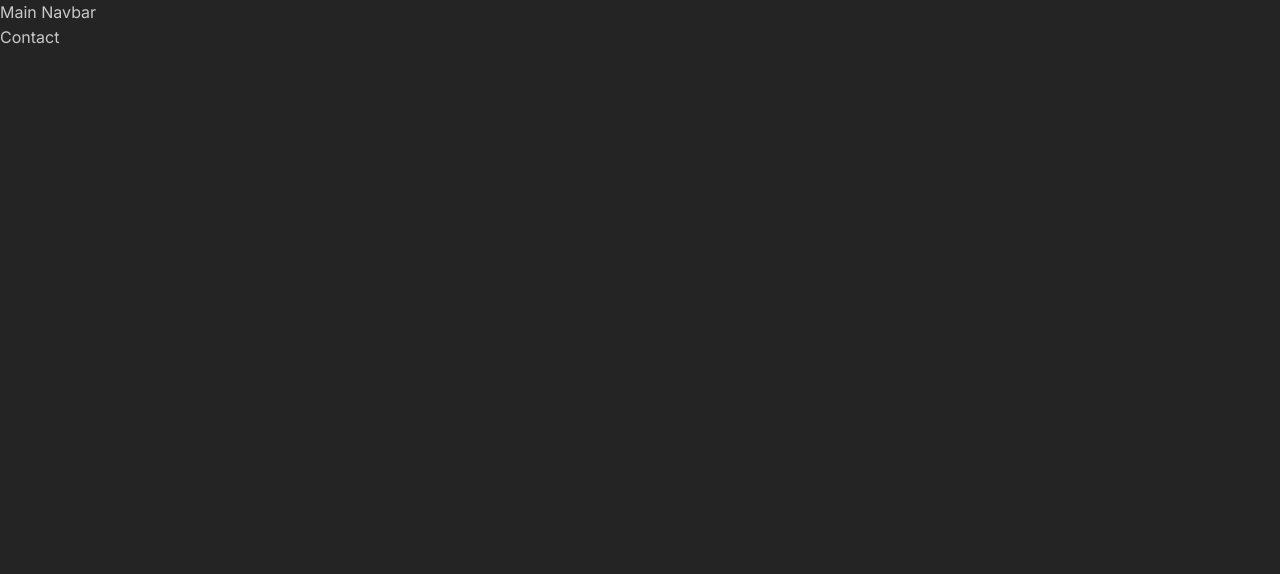
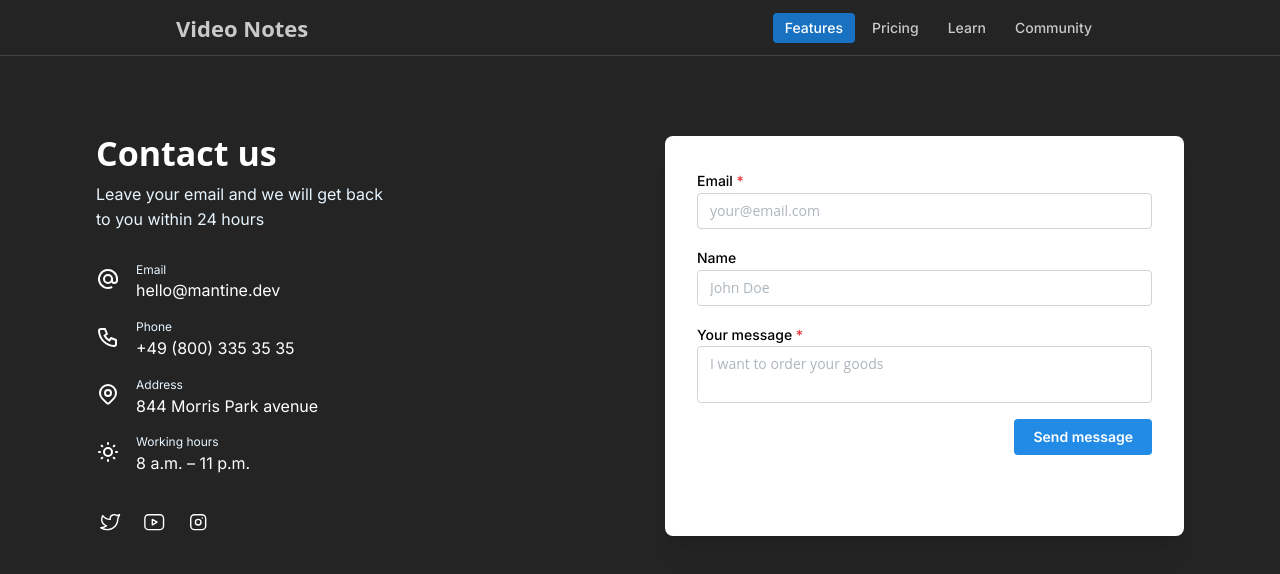
Before and after one commit to prachi681/Video-Notes, a Next.js app in the folder frontend/: page /contact in a window 1280 px wide. Shown: the top 574 px of the page. Built offline with nearby package versions, Linux system fonts and the light colour scheme.

Commit message:
added contact form

```diff
--- /dev/null
+++ b/frontend/src/app/(main)/contact/ContactIcons.jsx
@@ -0,0 +1,33 @@
+import { Text, Box, Stack, rem } from '@mantine/core';
+import { IconSun, IconPhone, IconMapPin, IconAt } from '@tabler/icons-react';
+import classes from './contacticon.module.css';
+
+
+function ContactIcon({ icon: Icon, title, description, ...others }) {
+  return (
+    <div className={classes.wrapper} {...others}>
+      <Box mr="md">
+        <Icon style={{ width: rem(24), height: rem(24) }} />
+      </Box>
+
+      <div>
+        <Text size="xs" className={classes.title}>
+          {title}
+        </Text>
+        <Text className={classes.description}>{description}</Text>
+      </div>
+    </div>
+  );
+}
+
+const MOCKDATA = [
+  { title: 'Email', description: 'hello@mantine.dev', icon: IconAt },
+  { title: 'Phone', description: '+49 (800) 335 35 35', icon: IconPhone },
+  { title: 'Address', description: '844 Morris Park avenue', icon: IconMapPin },
+  { title: 'Working hours', description: '8 a.m. – 11 p.m.', icon: IconSun },
+];
+
+export function ContactIconsList() {
+  const items = MOCKDATA.map((item, index) => <ContactIcon key={index} {...item} />);
+  return <Stack>{items}</Stack>;
+}
--- /dev/null
+++ b/frontend/src/app/(main)/contact/contact.module.css
@@ -0,0 +1,64 @@
+.wrapper {
+    min-height: rem(400px);
+    /* background-image: linear-gradient(
+      -60deg,
+      var(--mantine-color-blue-4) 0%,
+      var(--mantine-color-blue-7) 100%
+    ); */
+    /* border-radius: var(--mantine-radius-md); */
+    padding: calc(var(--mantine-spacing-xl) * 2.5);
+
+    @media (max-width: $mantine-breakpoint-sm) {
+      padding: calc(var(--mantine-spacing-xl) * 1.5);
+    }
+  }
+
+  .title {
+    font-family:
+      Greycliff CF,
+      var(--mantine-font-family);
+    color: var(--mantine-color-white);
+    line-height: 1;
+  }
+
+  .description {
+    color: var(--mantine-color-blue-0);
+    max-width: rem(300px);
+
+    @media (max-width: $mantine-breakpoint-sm) {
+      max-width: 100%;
+    }
+  }
+
+  .form {
+    background-color: var(--mantine-color-white);
+    padding: var(--mantine-spacing-xl);
+    border-radius: var(--mantine-radius-md);
+    box-shadow: var(--mantine-shadow-lg);
+  }
+
+  .social {
+    color: var(--mantine-color-white);
+
+    @mixin hover {
+      color: var(--mantine-color-blue-1);
+    }
+  }
+
+  .input {
+    background-color: var(--mantine-color-white);
+    border-color: var(--mantine-color-gray-4);
+    color: var(--mantine-color-black);
+
+    &::placeholder {
+      color: var(--mantine-color-gray-5);
+    }
+  }
+
+  .inputLabel {
+    color: var(--mantine-color-black);
+  }
+
+  .control {
+    background-color: var(--mantine-color-blue-6);
+  }
--- /dev/null
+++ b/frontend/src/app/(main)/contact/contacticon.module.css
@@ -0,0 +1,18 @@
+.wrapper {
+    display: flex;
+    align-items: center;
+    color: var(--mantine-color-white);
+  }
+
+  .icon {
+    margin-right: var(--mantine-spacing-md);
+    background-color: transparent;
+  }
+
+  .title {
+    color: var(--mantine-color-blue-0);
+  }
+
+  .description {
+    color: var(--mantine-color-white);
+  }
--- a/frontend/src/app/(main)/contact/page.jsx
+++ b/frontend/src/app/(main)/contact/page.jsx
@@ -1,9 +1,73 @@
-import React from 'react'
+'user client';
+import {
+  Text,
+  Title,
+  SimpleGrid,
+  TextInput,
+  Textarea,
+  Button,
+  Group,
+  ActionIcon,
+  Container,
+} from '@mantine/core';
+import { IconBrandTwitter, IconBrandYoutube, IconBrandInstagram } from '@tabler/icons-react';
+import { ContactIconsList } from './ContactIcons';
+import classes from './contact.module.css';
+
+const social = [IconBrandTwitter, IconBrandYoutube, IconBrandInstagram];
 
 const Contact = () => {
+
+  const icons = social.map((Icon, index) => (
+    <ActionIcon key={index} size={28} className={classes.social} variant="transparent">
+      <Icon size="1.4rem" stroke={1.5} />
+    </ActionIcon>
+  ));
+
   return (
-    <div>Contact</div>
+    <Container size="xl">
+      <div className={classes.wrapper}>
+        <SimpleGrid cols={{ base: 1, sm: 2 }} spacing={50}>
+          <div>
+            <Title className={classes.title}>Contact us</Title>
+            <Text className={classes.description} mt="sm" mb={30}>
+              Leave your email and we will get back to you within 24 hours
+            </Text>
+
+            <ContactIconsList />
+
+            <Group mt="xl">{icons}</Group>
+          </div>
+          <div className={classes.form}>
+            <TextInput
+              label="Email"
+              placeholder="your@email.com"
+              required
+              classNames={{ input: classes.input, label: classes.inputLabel }}
+            />
+            <TextInput
+              label="Name"
+              placeholder="John Doe"
+              mt="md"
+              classNames={{ input: classes.input, label: classes.inputLabel }}
+            />
+            <Textarea
+              required
+              label="Your message"
+              placeholder="I want to order your goods"
+              minRows={4}
+              mt="md"
+              classNames={{ input: classes.input, label: classes.inputLabel }}
+            />
+
+            <Group justify="flex-end" mt="md">
+              <Button className={classes.control}>Send message</Button>
+            </Group>
+          </div>
+        </SimpleGrid>
+      </div>
+    </Container>
   )
 }
 
-export default Contact
+export default Contact;
--- a/frontend/src/app/(main)/navbar.jsx
+++ b/frontend/src/app/(main)/navbar.jsx
@@ -1,9 +1,47 @@
-import React from 'react'
+'use client';
+import { useState } from 'react';
+import { Container, Group, Burger, Title } from '@mantine/core';
+import { useDisclosure } from '@mantine/hooks';
+import classes from './navbar.module.css';
 
-const Navbar = () => {
+const links = [
+  { link: '/about', label: 'Features' },
+  { link: '/pricing', label: 'Pricing' },
+  { link: '/learn', label: 'Learn' },
+  { link: '/community', label: 'Community' },
+];
+
+function Navbar() {
+  const [opened, { toggle }] = useDisclosure(false);
+  const [active, setActive] = useState(links[0].link);
+
+  const items = links.map((link) => (
+    <a
+      key={link.label}
+      href={link.link}
+      className={classes.link}
+      data-active={active === link.link || undefined}
+      onClick={(event) => {
+        event.preventDefault();
+        setActive(link.link);
+      }}
+    >
+      {link.label}
+    </a>
+  ));
+
   return (
-    <div>Main Navbar</div>
-  )
+    <header className={classes.header}>
+      <Container size="md" className={classes.inner}>
+        <Title order={3}>Video Notes</Title>
+        <Group gap={5} visibleFrom="xs">
+          {items}
+        </Group>
+
+        <Burger opened={opened} onClick={toggle} hiddenFrom="xs" size="sm" />
+      </Container>
+    </header>
+  );
 }
 
 export default Navbar;
--- /dev/null
+++ b/frontend/src/app/(main)/navbar.module.css
@@ -0,0 +1,32 @@
+.header {
+    height: rem(56px);
+    background-color: var(--mantine-color-body);
+    border-bottom: rem(1px) solid light-dark(var(--mantine-color-gray-3), var(--mantine-color-dark-4));
+  }
+
+  .inner {
+    height: rem(56px);
+    display: flex;
+    justify-content: space-between;
+    align-items: center;
+  }
+
+  .link {
+    display: block;
+    line-height: 1;
+    padding: rem(8px) rem(12px);
+    border-radius: var(--mantine-radius-sm);
+    text-decoration: none;
+    color: light-dark(var(--mantine-color-gray-7), var(--mantine-color-dark-0));
+    font-size: var(--mantine-font-size-sm);
+    font-weight: 500;
+
+    @mixin hover {
+      background-color: light-dark(var(--mantine-color-gray-0), var(--mantine-color-dark-6));
+    }
+
+    [data-mantine-color-scheme] &[data-active] {
+      background-color: var(--mantine-color-blue-filled);
+      color: var(--mantine-color-white);
+    }
+  }
--- a/frontend/src/app/layout.jsx
+++ b/frontend/src/app/layout.jsx
@@ -11,7 +11,8 @@ export const metadata = {
 };
 
 const theme = createTheme({
-  /** Put your mantine theme override here */
+  fontFamily: 'Open Sans, sans-serif',
+  // primaryColor: 'red',
 });
 
 export default function RootLayout({ children }) {
```
